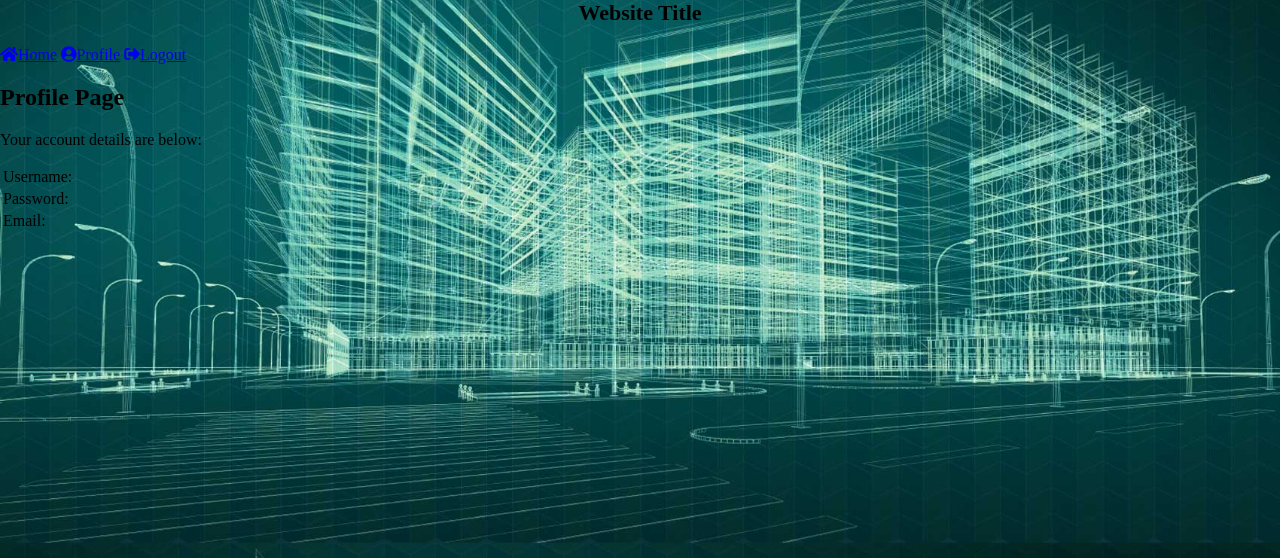
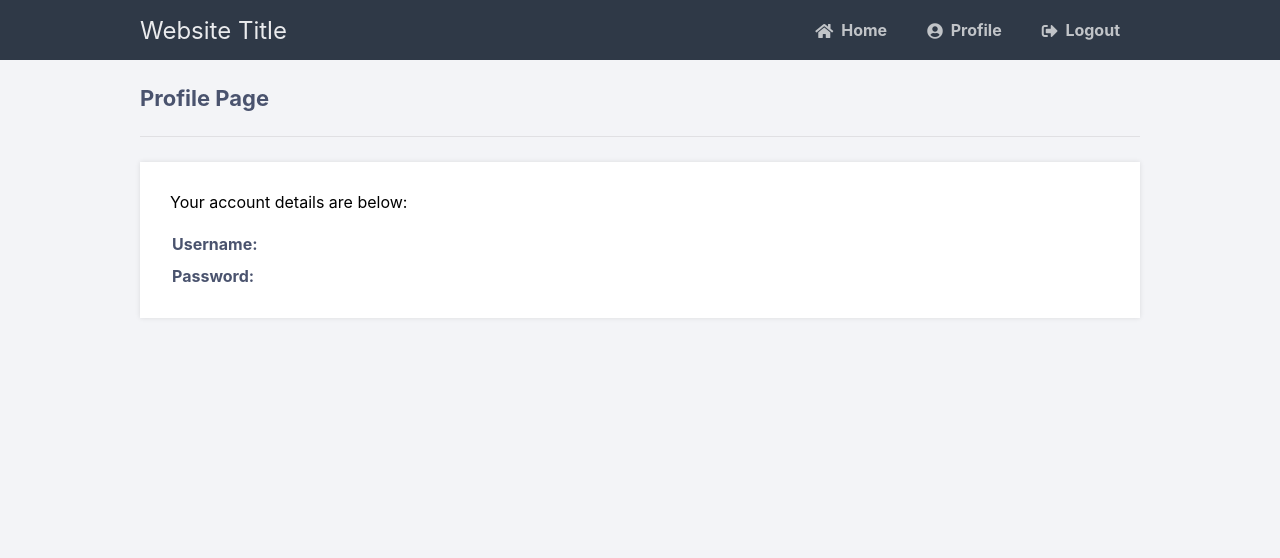
Before and after one commit to j2k25/team16, a Flask app: page /profile in a window 1280 px wide. Shown: the top 558 px of the page. Run offline with Flask 2, Linux system fonts and the light colour scheme; the visitor is signed in with stand-in values (Sample User, id 1); data that the repository does not hold is empty; some libraries are stand-ins or nearby versions.

Commit message:
Kevins pack

```diff
--- a/app.py
+++ b/app.py
@@ -1,9 +1,10 @@
-import re
-
-import MySQLdb.cursors
-import mysql.connector
 from flask import Flask, render_template, request, redirect, url_for, session
 from flask_mysqldb import MySQL
+import MySQLdb.cursors
+import re
+import mysql.connector
+from mysql.connector import Error
+
 
 app = Flask(__name__)
 
@@ -14,13 +15,10 @@
 app.config['MYSQL_PASSWORD'] = 'e2f37027'
 app.config['MYSQL_DB'] = 'heroku_4f71138a5925978'
 
-# Initialize MySQL
+# Intialize MySQL
 mysql = MySQL(app)
 
-
-# http://localhost:5000/pythonlogin/ - this will be the login page, we need to use both GET and POST requests
-
-
+# http://localhost:5000/ - this will be the login page, we need to use both GET and POST requests
 @app.route('/', methods=['GET', 'POST'])
 def login():
     # Output message if something goes wrong...
@@ -49,70 +47,31 @@
     # Show the login form with message (if any)
     return render_template('index.html', msg=msg)
 
-
-# http://localhost:5000/python/logout - this will be the logout page
+# http://localhost:5000/logout - this will be the logout page
 @app.route('/logout')
 def logout():
     # Remove session data, this will log the user out
-    session.pop('loggedin', None)
-    session.pop('id', None)
-    session.pop('username', None)
-    # Redirect to login page
-    return redirect(url_for('login'))
+   session.pop('loggedin', None)
+   session.pop('id', None)
+   session.pop('username', None)
+   # Redirect to login page
+   return redirect(url_for('login'))
 
 
-# http://localhost:5000/pythinlogin/register - this will be the registration page, we need to use both GET and POST
-# requests
-
-
-@app.route('/register', methods=['GET', 'POST'])
-def register():
-    # Output message if something goes wrong...
-    msg = ''
-    # Check if "username", "password" and "email" POST requests exist (user submitted form)
-    if request.method == 'POST' and 'username' in request.form and 'password' in request.form:
-        # Create variables for easy access
-        username = request.form['username']
-        password = request.form['password']
-        # Check if account exists using MySQL
-        cursor = mysql.connection.cursor(MySQLdb.cursors.DictCursor)
-        cursor.execute('SELECT * FROM accounts WHERE username = %s', (username,))
-        account = cursor.fetchone()
-        # If account exists show error and validation checks
-        if account:
-            msg = 'Account already exists!'
-        elif not re.match(r'[A-Za-z0-9]+', username):
-            msg = 'Username must contain only characters and numbers!'
-        elif not username or not password:
-            msg = 'Please fill out the form!'
-        else:
-            # Account doesnt exists and the form data is valid, now insert new account into accounts table
-            cursor.execute('INSERT INTO accounts VALUES (NULL, %s, %s)', (username, password))
-            mysql.connection.commit()
-            msg = 'You have successfully registered!'
-    elif request.method == 'POST':
-        # Form is empty... (no POST data)
-        msg = 'Please fill out the form!'
-    # Show registration form with message (if any)
-    return render_template('register.html', msg=msg)
-
-
-# http://localhost:5000/pythinlogin/home - this will be the home page, only accessible for loggedin users
-
-
+# http://localhost:5000/home - this will be the home page, only accessible for loggedin users
 @app.route('/home')
 def home():
     # Check if user is loggedin
     if 'loggedin' in session:
         # User is loggedin show them the home page
+
+
+
         return render_template('home.html', username=session['username'])
     # User is not loggedin redirect to login page
     return redirect(url_for('login'))
 
-
-# http://localhost:5000/pythinlogin/profile - this will be the profile page, only accessible for loggedin users
-
-
+# http://localhost:5000/profile - this will be the profile page, only accessible for loggedin users
 @app.route('/profile')
 def profile():
     # Check if user is loggedin
--- a/static/style.css
+++ b/static/style.css
@@ -1,89 +1,152 @@
-body
-{
-    margin: 0;
-    padding: 0;
-    background: url('background.jpg');
-    background-size: cover;
-    background-position: center;
-    font-family: sans-teriff;
+* {
+  	box-sizing: border-box;
+  	font-family: -apple-system, BlinkMacSystemFont, "segoe ui", roboto, oxygen, ubuntu, cantarell, "fira sans", "droid sans", "helvetica neue", Arial, sans-serif;
+  	font-size: 16px;
+  	-webkit-font-smoothing: antialiased;
+  	-moz-osx-font-smoothing: grayscale;
 }
 
-.loginbox
-{
-    width: 320px;
-    height: 420px;
-    background: #000;
-    color: #fff;
-    top: 50%;
-    left: 50%;
-    position: absolute;
-    transform: translate(-50%,-50%);
-    box-sizing: border-box;
-    padding: 70px 30px;
+body {
+
+  	background-color: #435165;
+  	margin: 0;
+
 }
 
-.user
-{
-    width: 100px;
-    height: 100px;
-    border-radius: 10%;
-    position: absolute;
-    top: -1%;
-    left: calc(5% - 0px);
+
+.login {
+  	width: 400px;
+  	background-color: #ffffff;
+  	box-shadow: 0 0 9px 0 rgba(0, 0, 0, 0.3);
+  	margin: 100px auto;
 }
-
-h1{
-    margin: 0;
-    padding: 0 0 20px;
-    text-align: center;
-    font-size: 22px;
+.login h1 {
+  	text-align: center;
+  	color: #5b6574;
+  	font-size: 24px;
+  	padding: 20px 0 20px 0;
+  	border-bottom: 1px solid #dee0e4;
 }
-
-.loginbox p{
-    margin: 0;
-    padding: 0;
-    font-weight: bold;
+.login .links {
+  	display: flex;
+  	padding: 0 15px;
 }
-
-.loginbox input{
-    width: 100%;
-    margin-bottom: 20px;
+.login .links a {
+  	color: #adb2ba;
+  	text-decoration: none;
+  	display: inline-flex;
+  	padding: 0 10px 10px 10px;
+  	font-weight: bold;
 }
-
-.loginbox input[type="text"], input[type="password"]
-{
-    border: none;
-    border-bottom: 1px solid #fff;
-    background: transparent;
-    outline: none;
-    height: 40px;
-    color: #fff;
-    font-size: 16px;
+.login .links a:hover {
+  	color: #9da3ac;
 }
-.loginbox input[type="submit"]
-{
-    border: none;
-    outline: none;
-    height: 40px;
-    background: #fb2525;
-    color: #fff;
-    font-size: 18px;
-    border-radius: 20px;
+.login .links a.active {
+  	border-bottom: 3px solid #3274d6;
+  	color: #3274d6;
 }
-.loginbox input[type="submit"]:hover
-{
-    cursor: pointer;
-    background: #ffc107;
-    color: #000;
+.login form {
+  	display: flex;
+  	flex-wrap: wrap;
+  	justify-content: center;
+  	padding-top: 20px;
 }
-.loginbox a{
-    text-decoration: none;
-    font-size: 12px;
-    line-height: 20px;
-    color: darkgrey;
+.login form label {
+  	display: flex;
+  	justify-content: center;
+  	align-items: center;
+  	width: 50px;
+  	height: 50px;
+  	background-color: #3274d6;
+  	color: #ffffff;
 }
-
-.loginbox a:hover
-{
-    color: #ffc107;
+.login form input[type="password"], .login form input[type="text"] {
+  	width: 310px;
+  	height: 50px;
+  	border: 1px solid #dee0e4;
+  	margin-bottom: 20px;
+  	padding: 0 15px;
 }
+.login form input[type="submit"], .register form input[type="submit"] {
+  	width: 100%;
+  	padding: 15px;
+  	margin-top: 20px;
+  	background-color: #3274d6;
+  	border: 0;
+  	cursor: pointer;
+  	font-weight: bold;
+  	color: #ffffff;
+  	transition: background-color 0.2s;
+}
+.login form input[type="submit"]:hover, .register form input[type="submit"]:hover {
+  	background-color: #2868c7;
+  	transition: background-color 0.2s;
+}
+.navtop {
+  	background-color: #2f3947;
+  	height: 60px;
+  	width: 100%;
+  	border: 0;
+}
+.navtop div {
+  	display: flex;
+  	margin: 0 auto;
+  	width: 1000px;
+  	height: 100%;
+}
+.navtop div h1, .navtop div a {
+  	display: inline-flex;
+  	align-items: center;
+}
+.navtop div h1 {
+  	flex: 1;
+  	font-size: 24px;
+  	padding: 0;
+ 	margin: 0;
+  	color: #eaebed;
+  	font-weight: normal;
+}
+.navtop div a {
+  	padding: 0 20px;
+  	text-decoration: none;
+  	color: #c1c4c8;
+  	font-weight: bold;
+}
+.navtop div a i {
+  	padding: 2px 8px 0 0;
+}
+.navtop div a:hover {
+  	color: #eaebed;
+}
+body.loggedin {
+  	background-color: #f3f4f7;
+}
+.content {
+  	width: 1000px;
+  	margin: 0 auto;
+}
+.content h2 {
+  	margin: 0;
+  	padding: 25px 0;
+  	font-size: 22px;
+  	border-bottom: 1px solid #e0e0e3;
+  	color: #4a536e;
+}
+.content > p, .content > div {
+  	box-shadow: 0 0 5px 0 rgba(0, 0, 0, 0.1);
+  	margin: 25px 0;
+  	padding: 25px;
+	background-color: #fff;
+}
+.content > p table td, .content > div table td {
+	padding: 5px;
+}
+.content > p table td:first-child, .content > div table td:first-child {
+	font-weight: bold;
+	color: #4a536e;
+	padding-right: 15px;
+}
+.content > div p {
+	padding: 5px;
+	margin: 0 0 10px 0;
+}
--- a/templates/home.html
+++ b/templates/home.html
@@ -4,5 +4,5 @@
 
 {% block content %}
 <h2>Home Page</h2>
-<p>Welcome back, {{ username }}!</p>
+<p>Welcome back!</p>
 {% endblock %}
--- a/templates/profile.html
+++ b/templates/profile.html
@@ -15,10 +15,6 @@
             <td>Password:</td>
             <td>{{ account['password'] }}</td>
         </tr>
-        <tr>
-            <td>Email:</td>
-            <td>{{ account['email'] }}</td>
-        </tr>
     </table>
 </div>
 {% endblock %}
```
Also changed, not shown: templates/index.html (+11 -11 lines), templates/register.html (deleted, +0 -34 lines), static/background.jpg (deleted), static/user.png (deleted).
